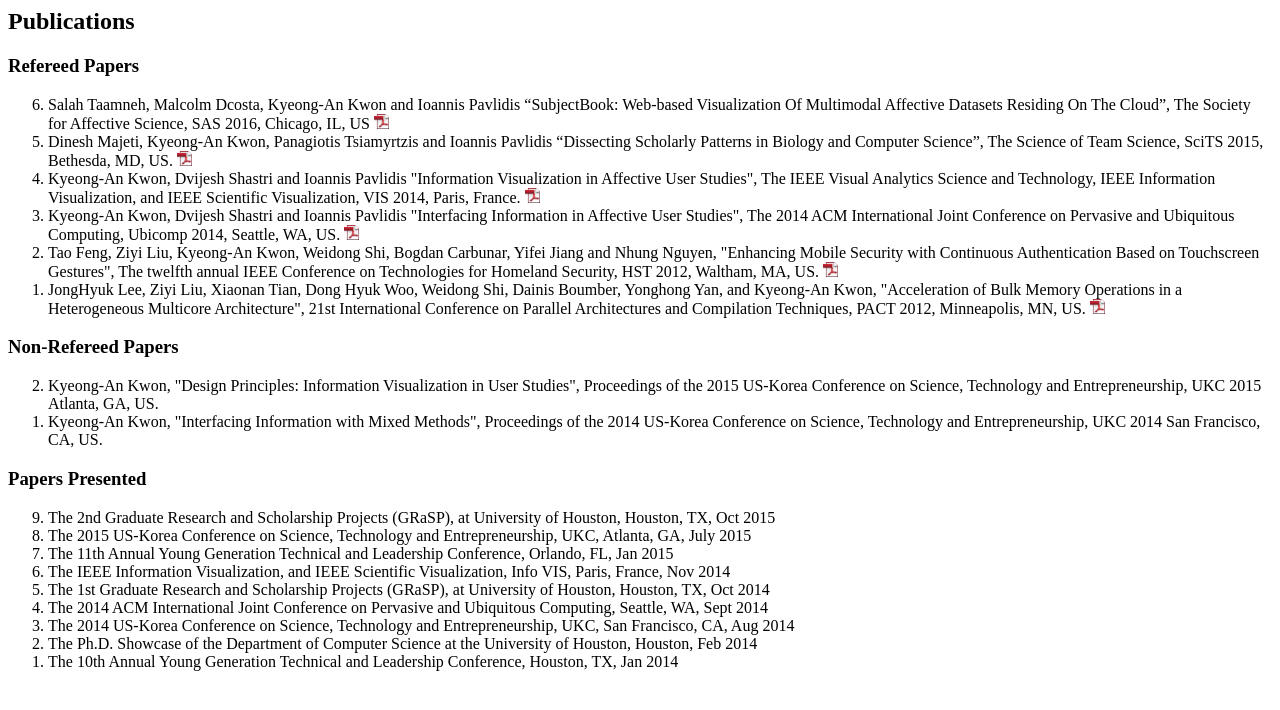
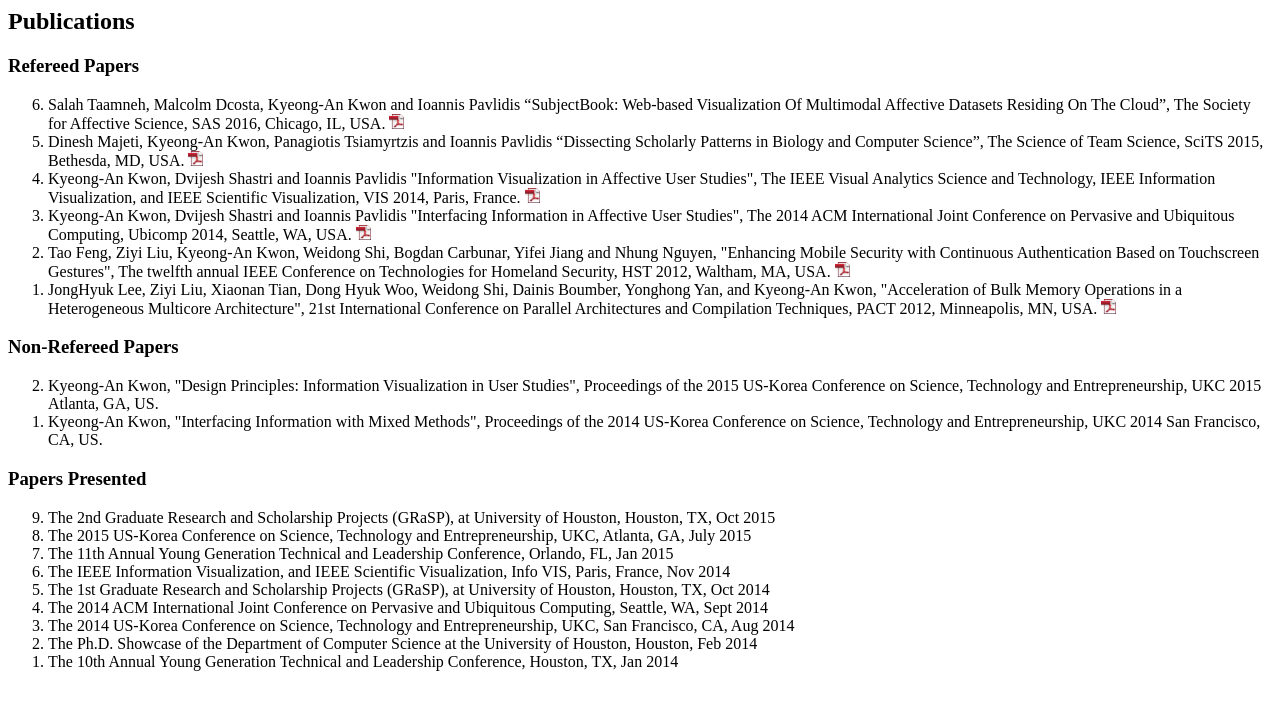
Before and after one commit to Kyeongan/www, a plain HTML site: page publications.html in a window 1280 px wide. Drawn offline with Linux system fonts and the light colour scheme.

Commit message:
updated US to USA

```diff
--- a/publications.html
+++ b/publications.html
@@ -5,22 +5,22 @@
 <ol reversed>
 
 	<li>
-		Salah Taamneh, Malcolm Dcosta, <me>Kyeong-An Kwon</me> and Ioannis Pavlidis “SubjectBook: Web-based Visualization Of Multimodal Affective Datasets Residing On The Cloud”, The Society for Affective Science, SAS 2016, Chicago, IL, US <a href="#" target="_blank"><img src="./images/pdficon_small.png" width="15"/></a>
+		Salah Taamneh, Malcolm Dcosta, <me>Kyeong-An Kwon</me> and Ioannis Pavlidis “SubjectBook: Web-based Visualization Of Multimodal Affective Datasets Residing On The Cloud”, The Society for Affective Science, SAS 2016, Chicago, IL, USA. <a href="#" target="_blank"><img src="./images/pdficon_small.png" width="15"/></a>
 	</li>
 	<li>
-		Dinesh Majeti, <me>Kyeong-An Kwon</me>, Panagiotis Tsiamyrtzis and Ioannis Pavlidis “Dissecting Scholarly Patterns in Biology and Computer Science”, The Science of Team Science, SciTS 2015, Bethesda, MD, US. <a href="http://kyeongan.cpl.uh.edu/resume/papers/SCITS2015-kwon.pdf" target="_blank"><img src="./images/pdficon_small.png" width="15"/></a>
+		Dinesh Majeti, <me>Kyeong-An Kwon</me>, Panagiotis Tsiamyrtzis and Ioannis Pavlidis “Dissecting Scholarly Patterns in Biology and Computer Science”, The Science of Team Science, SciTS 2015, Bethesda, MD, USA. <a href="http://kyeongan.cpl.uh.edu/resume/papers/SCITS2015-kwon.pdf" target="_blank"><img src="./images/pdficon_small.png" width="15"/></a>
 	</li>
 	<li>
 		<me>Kyeong-An Kwon</me>, Dvijesh Shastri and Ioannis Pavlidis "Information Visualization in Affective User Studies", The IEEE Visual Analytics Science and Technology, IEEE Information Visualization, and IEEE Scientific Visualization, VIS 2014, Paris, France. <a href="http://kyeongan.cpl.uh.edu/resume/papers/IEEEInfoVis2014-kwon.pdf" target="_blank"><img src="./images/pdficon_small.png" width="15"/></a>
 	</li>
 	<li>
-		<me>Kyeong-An Kwon</me>, Dvijesh Shastri and Ioannis Pavlidis "Interfacing Information in Affective User Studies", The 2014 ACM International Joint Conference on Pervasive and Ubiquitous Computing, Ubicomp 2014, Seattle, WA, US. <a href="http://kyeongan.cpl.uh.edu/resume/papers/Ubicomp2014.pdf" target="_blank"><img src="./images/pdficon_small.png" width="15"/></a>
+		<me>Kyeong-An Kwon</me>, Dvijesh Shastri and Ioannis Pavlidis "Interfacing Information in Affective User Studies", The 2014 ACM International Joint Conference on Pervasive and Ubiquitous Computing, Ubicomp 2014, Seattle, WA, USA. <a href="http://kyeongan.cpl.uh.edu/resume/papers/Ubicomp2014.pdf" target="_blank"><img src="./images/pdficon_small.png" width="15"/></a>
 	</li>
 	<li>
-		Tao Feng, Ziyi Liu, <me>Kyeong-An Kwon</me>, Weidong Shi, Bogdan Carbunar, Yifei Jiang and Nhung Nguyen, "Enhancing Mobile Security with Continuous Authentication Based on Touchscreen Gestures", The twelfth annual IEEE Conference on Technologies for Homeland Security, HST 2012, Waltham, MA, US. <a href="http://kyeongan.cpl.uh.edu/resume/papers/HST2012-kwon.pdf" target="_blank"><img src="./images/pdficon_small.png" width="15"/></a>
+		Tao Feng, Ziyi Liu, <me>Kyeong-An Kwon</me>, Weidong Shi, Bogdan Carbunar, Yifei Jiang and Nhung Nguyen, "Enhancing Mobile Security with Continuous Authentication Based on Touchscreen Gestures", The twelfth annual IEEE Conference on Technologies for Homeland Security, HST 2012, Waltham, MA, USA. <a href="http://kyeongan.cpl.uh.edu/resume/papers/HST2012-kwon.pdf" target="_blank"><img src="./images/pdficon_small.png" width="15"/></a>
 	</li>
 	<li>
-		JongHyuk Lee, Ziyi Liu, Xiaonan Tian, Dong Hyuk Woo, Weidong Shi, Dainis Boumber, Yonghong Yan, and <me>Kyeong-An Kwon</me>, "Acceleration of Bulk Memory Operations in a Heterogeneous Multicore Architecture", 21st International Conference on Parallel Architectures and Compilation Techniques, PACT 2012, Minneapolis, MN, US. <a href="http://kyeongan.cpl.uh.edu/resume/papers/PACT2012-kwon.pdf" target="_blank"><img src="./images/pdficon_small.png" width="15"/></a>
+		JongHyuk Lee, Ziyi Liu, Xiaonan Tian, Dong Hyuk Woo, Weidong Shi, Dainis Boumber, Yonghong Yan, and <me>Kyeong-An Kwon</me>, "Acceleration of Bulk Memory Operations in a Heterogeneous Multicore Architecture", 21st International Conference on Parallel Architectures and Compilation Techniques, PACT 2012, Minneapolis, MN, USA. <a href="http://kyeongan.cpl.uh.edu/resume/papers/PACT2012-kwon.pdf" target="_blank"><img src="./images/pdficon_small.png" width="15"/></a>
 	</li>
 </ol>
 
```
